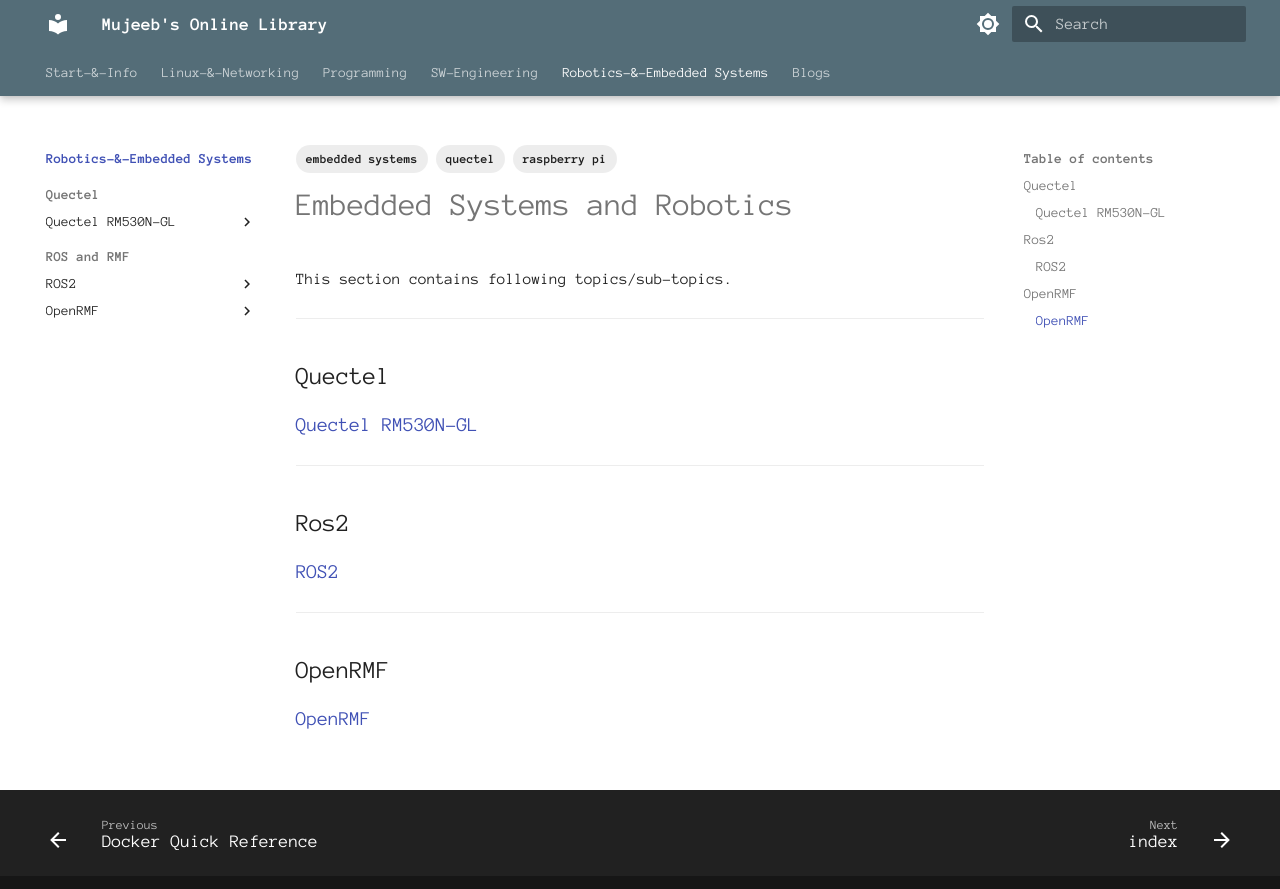
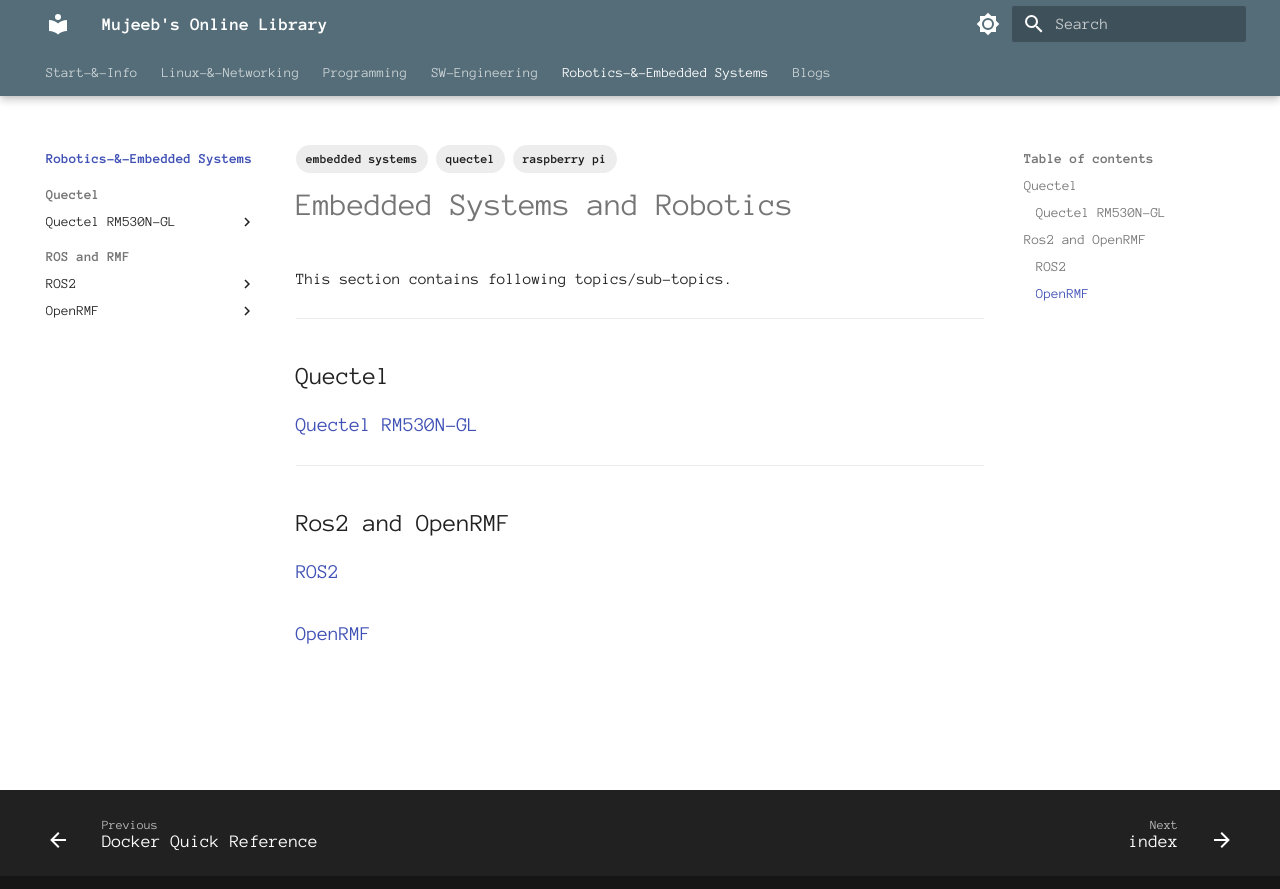
Before and after one commit to alohamujeeb/alohamujeeb.github.io, an MkDocs documentation site: the page built from docs/embsys-drobot/index.md, in a window 1280 px wide. Shown: the top 889 px of the page. Built offline with MkDocs 1.6.1 and Material for MkDocs 9.7.7, drawn with Linux system fonts in a browser that asks for light colours.

Commit message:
files restructured

```diff
--- a/docs/embsys-drobot/index.md
+++ b/docs/embsys-drobot/index.md
@@ -15,11 +15,8 @@ This section contains following topics/sub-topics.
 ### [Quectel RM530N-GL](Quectel-RM530N-GL/index.md)
 
 ---
-## Ros2
+## Ros2 and OpenRMF
 
 ### [ROS2](ros/index.md)
 
----
-## OpenRMF
-
 ### [OpenRMF](openrmf/index.md)
```
